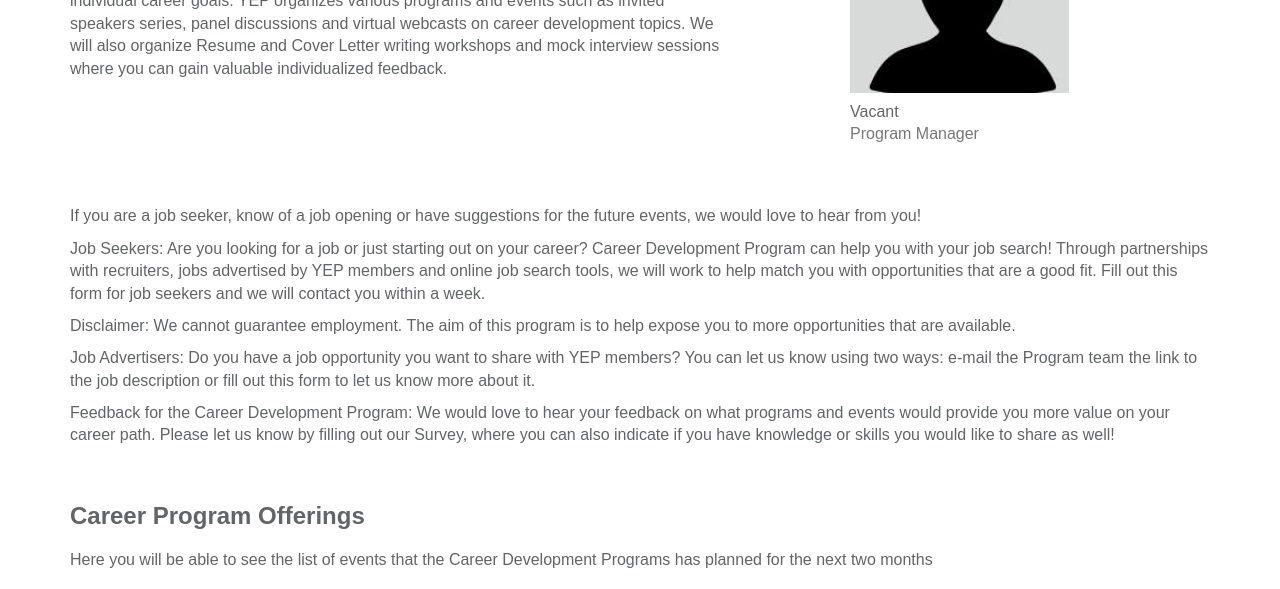
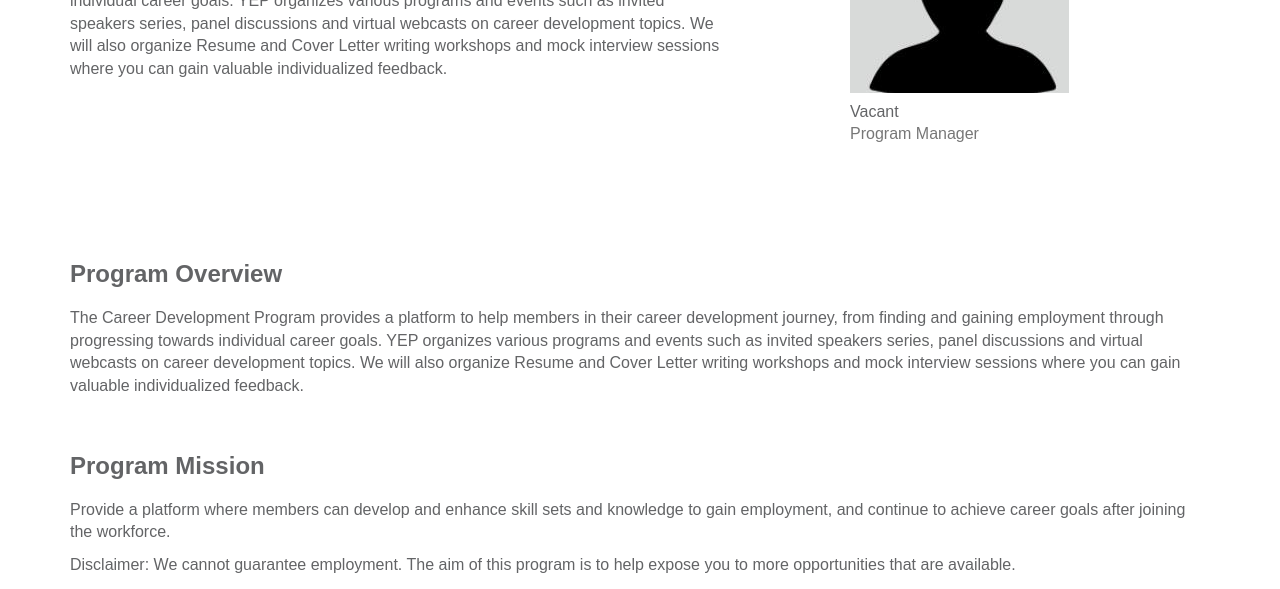
Before and after one commit to YEPNetwork/yepnetwork.github.io, a Jekyll site: the page built from _programs/career-development.html, in a window 1280 px wide and 1400 px high, scrolled down 322 px. Shown: the top 589 px of the window. Built offline with Jekyll 4.4.1, drawn with Linux system fonts in a browser that asks for light colours; nearby versions of some CDN libraries; some web fonts are replaced; some of the changed text lies outside the part shown; grey boxes are pictures that could not be loaded.

Commit message:
Update career-development.html

```diff
--- a/_programs/career-development.html
+++ b/_programs/career-development.html
@@ -7,6 +7,28 @@
 categories:
 - programs
 ---
+<h2>Program Overview</h2>
+
+<p>
+The Career Development Program provides a platform to help members in their career development journey,
+from finding and gaining employment through progressing towards individual career goals.
+YEP organizes various programs and events such as invited speakers series, panel discussions and
+virtual webcasts on career development topics. We will also organize Resume and Cover Letter writing workshops and
+mock interview sessions where you can gain valuable individualized feedback.
+</p>
+
+<h2>Program Mission</h2>
+
+<p>
+ Provide a platform where members can develop and enhance skill sets and knowledge to gain employment, and continue to achieve career goals after joining the workforce.
+</p>
+
+<p>
+Disclaimer: We cannot guarantee employment. The aim of this program is to help expose you to more opportunities that are available.
+</p>
+
+<h2>Program Offerings</h2>
+
 <p>
 If you are a job seeker, know of a job opening or have suggestions for the future events, we would love to hear from you!
 </p>
@@ -20,22 +42,54 @@
 </p>
 
 <p>
-Job Advertisers: Do you have a job opportunity you want to share with YEP members? You can let us know using two ways: e-mail the Program team the link to the job description or fill out this form to let us know more about it.
+Job Advertisers: Do you have a job opportunity you want to share with YEP members? You can let us know using two ways: email the Program team the link to the job description or fill out this form to let us know more about it.
 </p>
 
 <p>
 Feedback for the Career Development Program: We would love to hear your feedback on what programs and events would provide you more value on your career path. Please let us know by filling out our Survey, where you can also indicate if you have knowledge or skills you would like to share as well!
 </p>
 
-<h2>Career Program Offerings</h2>
+<h2>Career Program Calendar</h2>
 
 <p>
-Here you will be able to see the list of events that the Career Development Programs has planned for the next two months
+Here you will be able to see the list of events that the Career Development Programs has planned for the next two months.
 </p>
 
 <div class="margin-top-2 margin-bottom-2">
   <iframe src="https://calendar.google.com/calendar/embed?src=u4mj77pucdkoud9584vsbp9isg%40group.calendar.google.com&ctz=America/New_York" style="border: 0" width="800" height="600" frameborder="0" scrolling="no"></iframe>
 </div>
+
+<h2>Upcoming Events</p>
+
+<p>
+March 2018: Career Series Part II (Digital)
+</p>
+
+<p>
+Learning on the job (training/skill building), performance evaluations, asking for a promotion, networking on the job and finding a mentor at work.
+</p>
+
+<p>
+Job Fair
+</p>
+
+<p>
+May 2018: Career Series Part III (Digital)
+</p>
+
+<p>
+Changing careers, building and highlighting transferable skills, managing others
+</p>
+
+<h2>Past Events</p>
+
+<p>
+January 2018: Career Series Part I
+</p>
+
+<p>
+Writing Resumes and Cover Letters, Personal Branding, Interview Prep, Salary Negotiations and Transitioning into the workforce
+</p>
 
 <h2>Additional Resources</p>
 
```
